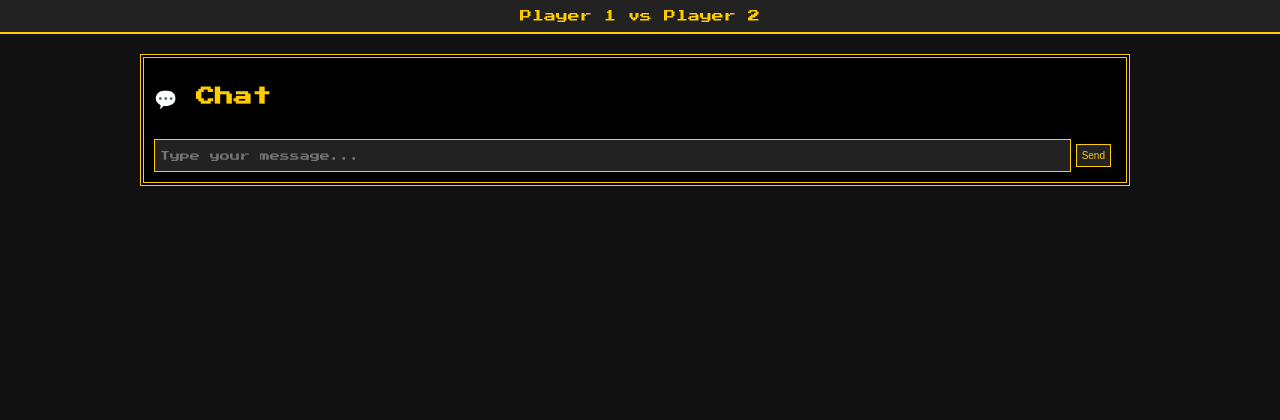
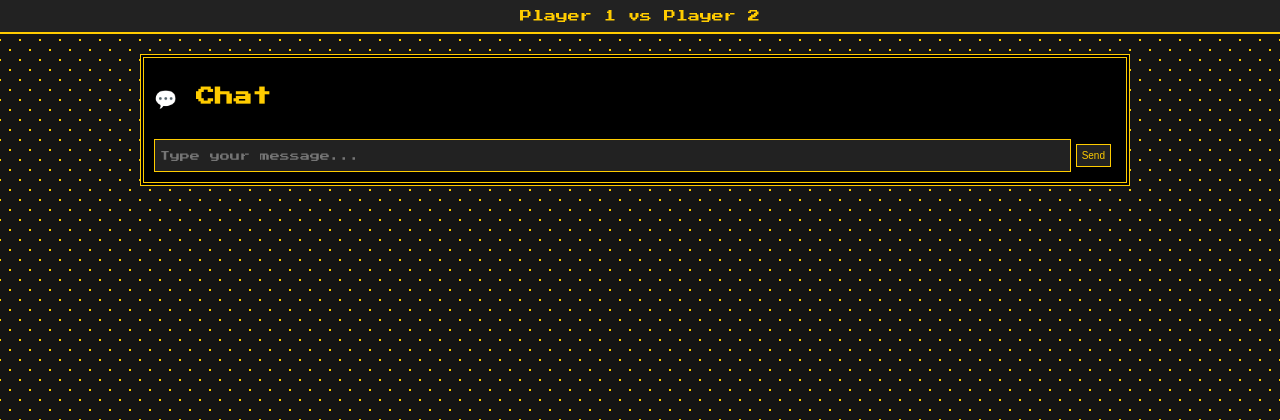
Before and after one commit to Kayyummd/game, a Flask app: page /multiplayer_game.html in a window 1280 px wide. Shown: the top 420 px of the page. Run offline with Flask 3, Linux system fonts and the light colour scheme; some libraries are stand-ins or nearby versions.

Commit message:
Update multiplayer_game.html

```diff
--- a/cricket_project/templates/multiplayer_game.html
+++ b/cricket_project/templates/multiplayer_game.html
@@ -11,12 +11,23 @@
   body {
     font-family: 'Press Start 2P', cursive;
     background: #111;
+    background-image:
+      radial-gradient(#ffcc00 1px, transparent 1px),
+      radial-gradient(#ffcc00 1px, transparent 1px);
+    background-position: 0 0, 10px 10px;
+    background-size: 20px 20px;
     color: #ffcc00;
     margin: 0;
     padding: 0;
     display: flex;
     flex-direction: column;
     align-items: center;
+    animation: pulse 8s infinite ease-in-out;
+  }
+
+  @keyframes pulse {
+    0%, 100% { background-color: #111; }
+    50% { background-color: #1c1c1c; }
   }
 
   .top-bar {
@@ -44,7 +55,7 @@
     margin: 20px;
     padding: 10px;
     background-color: #000;
-      box-shadow: 0 0 20px #ffcc00;
+    box-shadow: 0 0 25px #ffcc00, 0 0 50px #ffcc00;
     border: 4px double #ffcc00;
   }
 
@@ -125,6 +136,7 @@
     z-index: 999;
   }
 </style>
+
 </head>
 <body>
 
```
Lines whose indentation alone changed are shown as unchanged.
